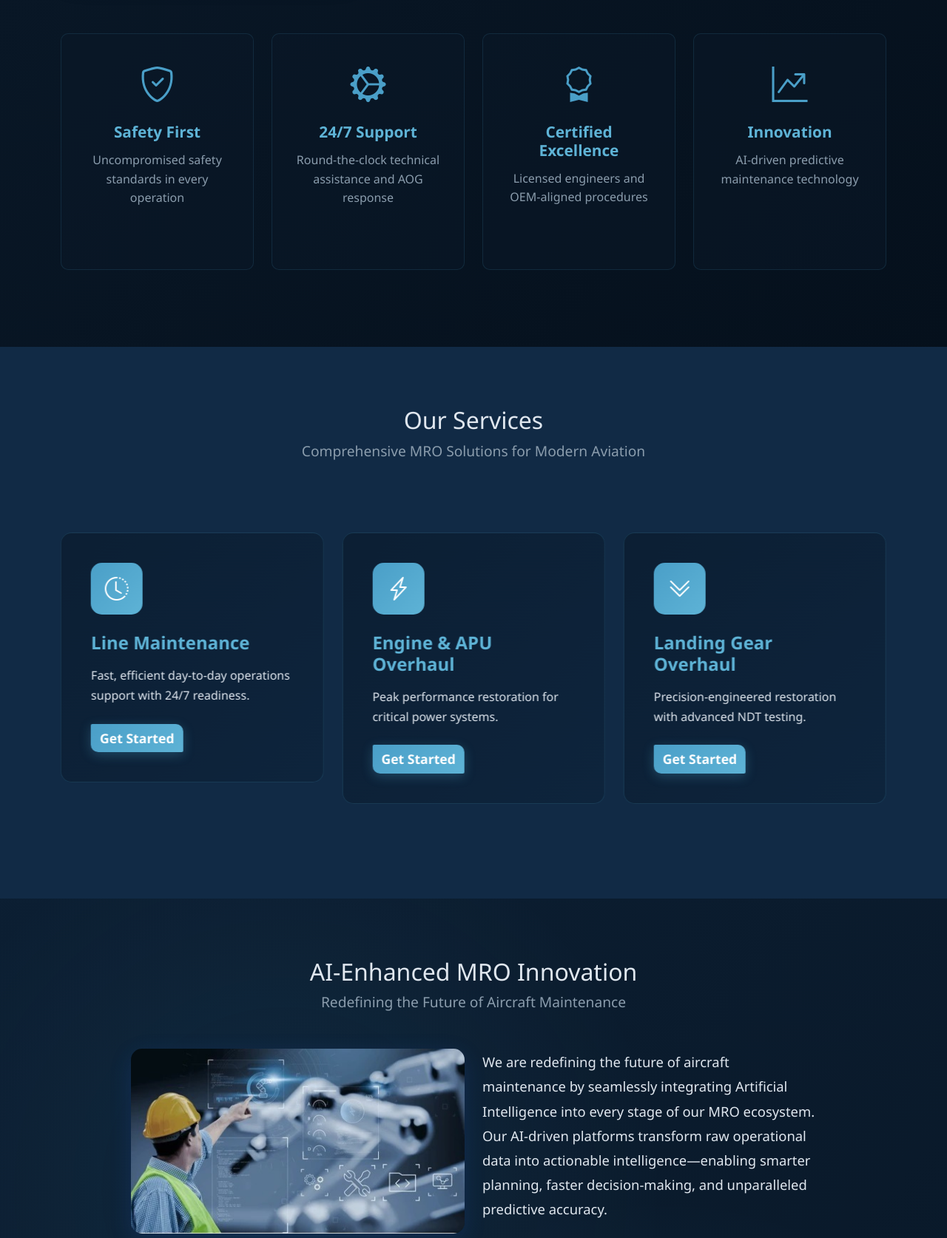
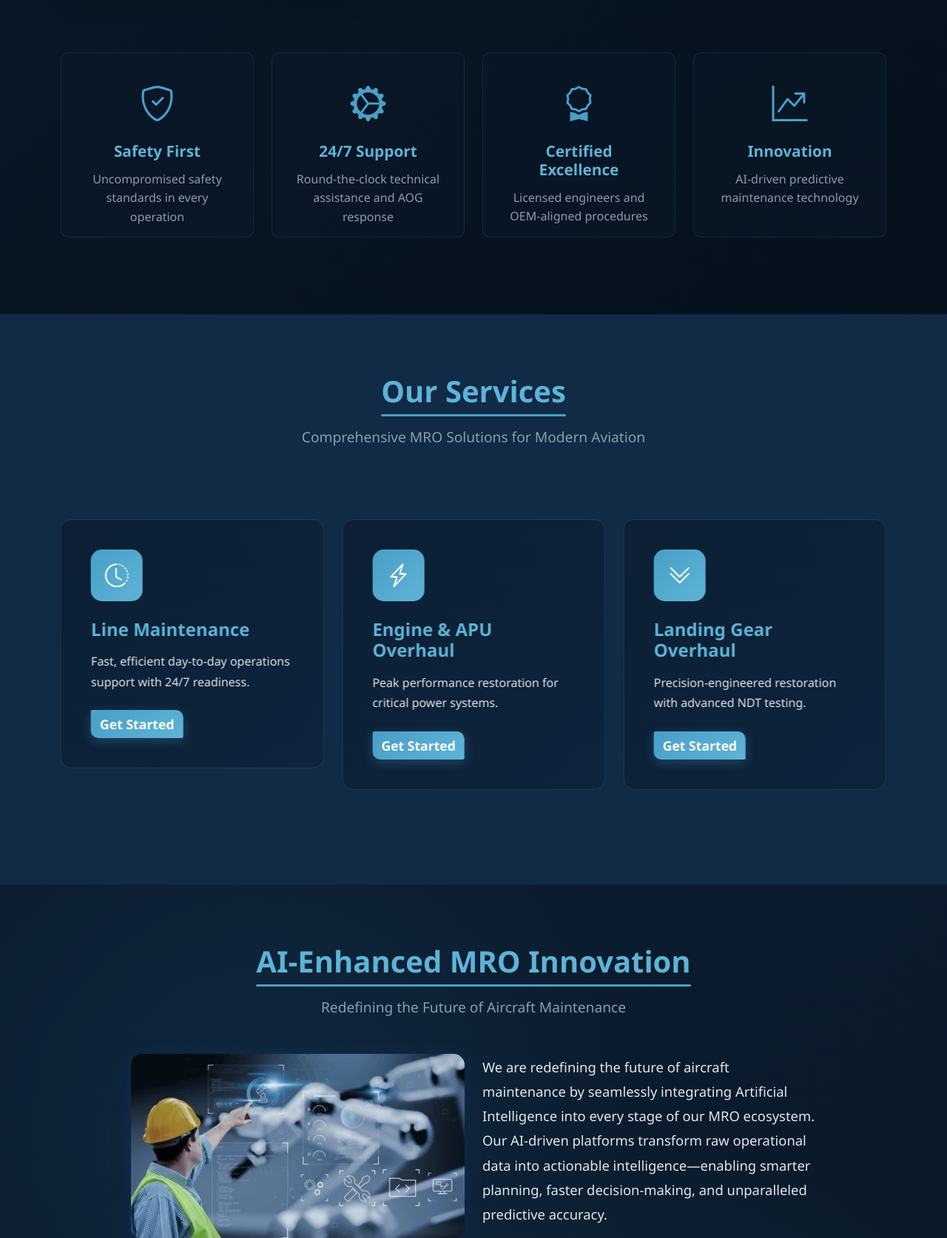
Before and after one commit to bhavi-creations/beyondthehorizon, a PHP site: page / in a window 1280 px wide. Shown: the part 2070-3744 px from the top of the page at 74% size. Run offline with PHP 8.4, Linux system fonts and the light colour scheme; some libraries are stand-ins or nearby versions.

Commit message:
to chage the html to php

```diff
--- a/assets/css/style.css
+++ b/assets/css/style.css
@@ -191,7 +191,7 @@ body {
     position: relative;
 }
 
-/* .section-title {
+ /* .section-title {
     font-size: 2.5rem;
     font-weight: 700;
     color: var(--accent-blue);
@@ -205,47 +205,33 @@ body {
     position: absolute;
     bottom: -10px;
     left: 0;
-    width: 380px;
+    width: 100px;
     height: 3px;
     background: var(--primary-blue);
 } */
-/* .section-title-service{
+
+
+
+
+.section-title {
     font-size: 2.5rem;
     font-weight: 700;
     color: var(--accent-blue);
-    margin-bottom: 1rem;
+    margin-bottom: 1.5rem;
     position: relative;
-    display: inline-block;
+    display: inline-block; /* Very Important */
 }
-.section-title-service::after{
+
+.section-title::after {
     content: '';
     position: absolute;
     bottom: -10px;
     left: 0;
-    width: 240px;
+    width: 100%;             /* 👈 Text width ki exact ga underline */
     height: 3px;
     background: var(--primary-blue);
+    border-radius: 2px;
 }
-
-
-.section-title-service{
-    font-size: 2.5rem;
-    font-weight: 700;
-    color: var(--accent-blue);
-    margin-bottom: 1rem;
-    position: relative;
-    display: inline-block;
-}
-.section-title-service::after{
-    content: '';
-    position: absolute;
-    bottom: -10px;
-    left: 0;
-    width: 240px;
-    height: 3px;
-    background: var(--primary-blue);
-} */
-
 
 .section-subtitle {
     color: var(--text-muted);
@@ -328,6 +314,23 @@ body {
     padding: 2rem;
     text-align: center;
     transition: all 0.3s ease;
+}
+
+
+
+
+.feature-card-content{
+    background: rgba(10, 25, 41, 0.5);
+    border: 1px solid rgba(74, 159, 200, 0.15);
+    border-radius: 10px;
+    padding: 2rem;
+    text-align: center;
+    transition: all 0.3s ease;
+}
+.feature-card-content :hover{
+    background: rgba(13, 34, 56, 0.7);
+    border-color: var(--primary-blue);
+    transform: translateY(-5px);
 }
 
 .feature-card:hover {
@@ -557,10 +560,17 @@ html {
     border-radius: 0.5rem;
 }
 
-@media (min-width:768px) and (max-width:1400px) {
+@media (min-width:768px) and (max-width:992px) {
     .feature-card {
         /* width: 200px !important; */
         height: 320px !important;
+    }
+
+}
+@media (min-width:992px) and (max-width:1400px) {
+    .feature-card {
+        /* width: 200px !important; */
+        height: 250px !important;
     }
 
 }
--- a/contact.php
+++ b/contact.php
@@ -14,7 +14,7 @@
         <!-- Text Content -->
         <div style="position: absolute; top: 50%; left: 50%; transform: translate(-50%, -50%);
                     color: #fff; text-align: center; z-index: 2;">
-            <h1 style="font-size: 3rem; text-shadow: 2px 2px 6px rgba(0,0,0,0.7);">Line Maintenance</h1>
+            <h1 style="font-size: 3rem; text-shadow: 2px 2px 6px rgba(0,0,0,0.7);">Contact us</h1>
             <!-- <a href="index.html" style="text-decoration: none; color: #fff;">
                 <p style="font-size: 1.2rem; max-width: 700px; margin: auto; text-shadow: 1px 1px 4px rgba(0,0,0,0.6); cursor: pointer;">
                     We provide world-class aviation solutions with a focus on MRO excellence and AI-powered innovation.
@@ -27,7 +27,7 @@
         <div class="container">
             <div class="text-center mb-5">
                 <h2 class="section-title">Reach Us</h2>
-                <p class="section-subtitle">Get in touch with our expert to explore tailored MRO solutions designed for  your fleet's success</p>
+                <p class="section-subtitle">Get in touch with our expert to explore tailored MRO solutions designed for  your fleet's success.</p>
             </div>
 
             <div class="row justify-content-center align-items-start">
--- a/index.php
+++ b/index.php
@@ -111,7 +111,10 @@
 <section id="about" class="section about-section">
     <div class="container">
         <div class="text-center mb-5">
-            <h2 class="section-title  section-title-about">About BTH Aviation</h2>
+            <!-- <h2 class="section-title  section-title-about">About BTH Aviation</h2> -->
+
+            <h2 class="section-title section-title-about">About BTH Aviation</h2>
+
             <p class="section-subtitle">BTH: Where Engineering Excellence Meets Aviation's Future. Excellence in
                 Motion.</p>
         </div>
@@ -175,7 +178,8 @@
     <div class="container">
         <div class="team-wrapper">
             <div class="text-center ">
-                <h2 class="section-title-service">Our Services</h2>
+                <!-- <h2 class="section-title-service">Our Services</h2> -->
+                <h2 class="section-title">Our Services</h2>
                 <p class="section-subtitle">Comprehensive MRO Solutions for Modern Aviation</p>
             </div>
             <div class="team-content-wrapper">
@@ -379,7 +383,7 @@
 <section id="innovation" class="section ai-section">
     <div class="container position-relative">
         <div class="text-center mb-5">
-            <h2 class="section-title-mro">AI-Enhanced MRO Innovation</h2>
+            <h2 class="section-title-mro section-title" >AI-Enhanced MRO Innovation</h2>
             <p class="section-subtitle">Redefining the Future of Aircraft Maintenance</p>
         </div>
         <div class="row justify-content-center">
```
